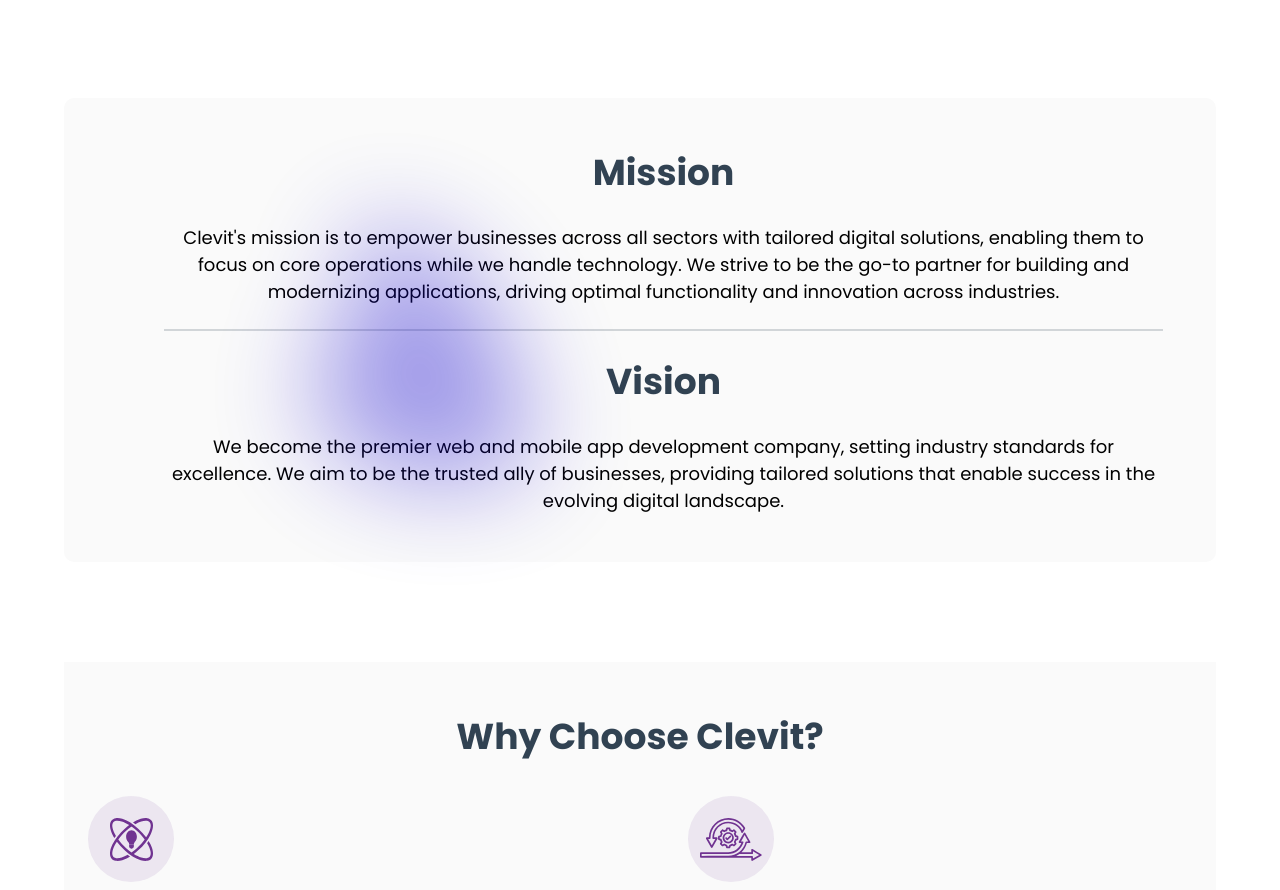
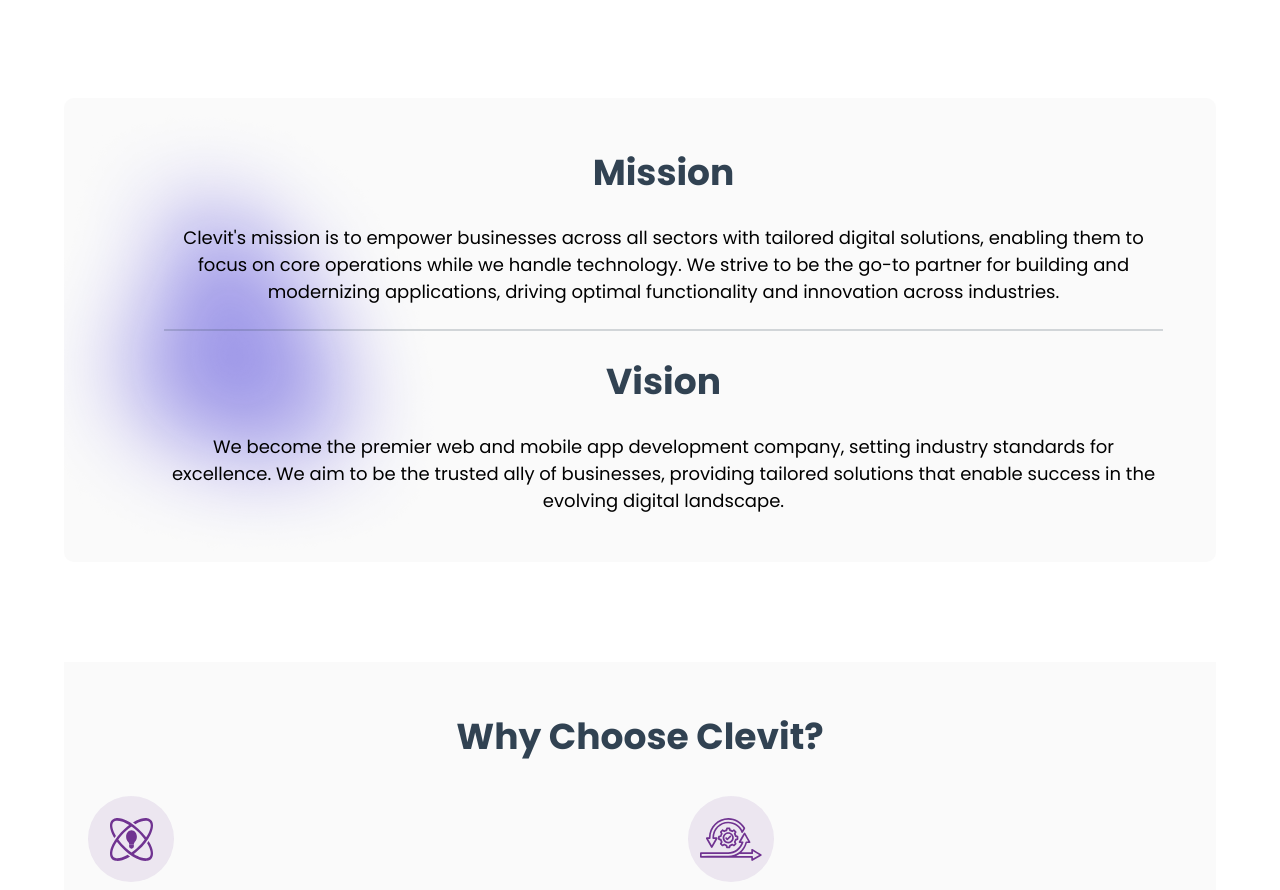
Before and after one commit to CLEVIT-Development/clevit-fe, a React (Vite) app: page /about in a window 1280 px wide. Shown: the part 1407-2297 px from the top of the page. Built offline with nearby package versions, Linux system fonts and the light colour scheme.

Commit message:
feat: add version mission section background

```diff
--- a/src/pages/about/MissionVisionSection.tsx
+++ b/src/pages/about/MissionVisionSection.tsx
@@ -1,9 +1,16 @@
-import MissionWave from "@/assets/vectors/MissionWave.svg?react";
-import Section from "@/common/templates/Section";
+import MissionVision from "@/assets/images/MissionVision.png";
 
 const MissionVisionSection = () => {
   return (
-    <Section className="relative bg-gray-500 rounded-[10px] space-y-6 py-12 pl-[100px] pr-[53px]">
+    <section
+      style={{
+        backgroundImage: `url(${MissionVision})`,
+        backgroundAttachment: "fixed",
+        backgroundRepeat: "no-repeat",
+        backgroundSize: "contain",
+      }}
+      className={`relative bg-gray-500 rounded-[10px] space-y-6 py-12 pl-[100px] pr-[53px]`}
+    >
       <div className="flex flex-col space-y-6 items-center">
         <h2 className="text-2xl text-gray-200">Mission</h2>
         <p className="text-md font-normal text-center">
@@ -22,8 +29,7 @@ const MissionVisionSection = () => {
           that enable success in the evolving digital landscape.
         </p>
       </div>
-      <MissionWave className="absolute left-[10px] top-0 max-h-[100%]" />
-    </Section>
+    </section>
   );
 };
 
```
Also changed, not shown: src/assets/images/MissionVision.png (added), src/assets/vectors/MissionWave.svg (deleted).
